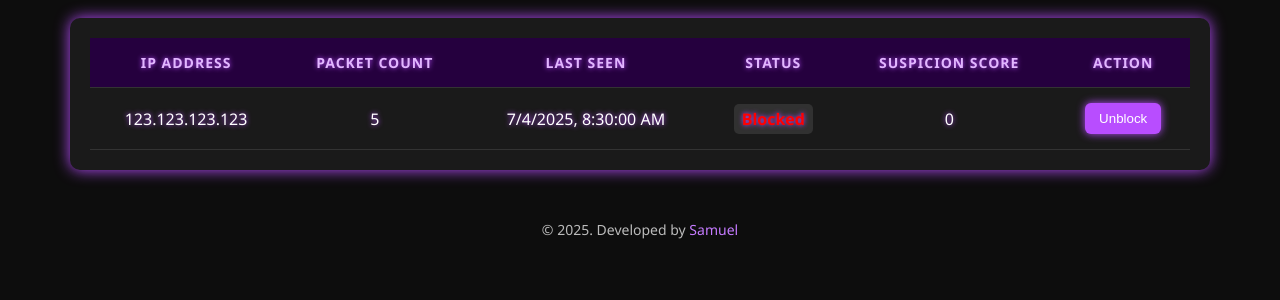
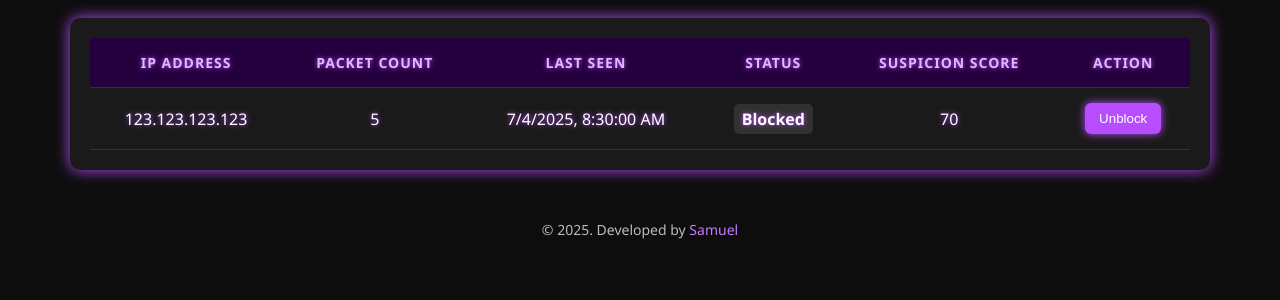
Before and after one commit to samuelkcherian/ddos-protection-system, a Flask app: page /dashboard in a window 1280 px wide. Shown: the part 152-452 px from the top of the page. Run offline with Flask 3, Linux system fonts and the light colour scheme; the visitor is signed in with stand-in values (Sample User, id 1).

Commit message:
some changes in blocking process

```diff
--- a/app.py
+++ b/app.py
@@ -233,7 +233,11 @@
             parsed_times = [datetime.fromisoformat(ts) for ts in timestamps]
             recent = [ts for ts in parsed_times if now - ts <= timedelta(seconds=5)]
 
-            entry["suspicion_score"] = calculate_suspicion_score(entry)
+            new_score = calculate_suspicion_score(entry)
+            if entry.get("suspicion_score") != new_score:
+                entry["suspicion_score"] = new_score
+                updated = True
+
             print(f"🧠 Score for {entry['ip']}: {entry['suspicion_score']}")
 
             if len(recent) >= 10:
--- a/templates/dashboard.html
+++ b/templates/dashboard.html
@@ -88,11 +88,11 @@
                             scoreClass = "text-green-400";
                         }
 
-                        let statusClass = "";
-                        if (status === "Blocked") statusStyle = "color: red; font-weight: bold;";
-                        else if (status === "Suspicious") statusStyle = "color: orange; font-weight: bold";
-                        else if (status == "Monitoring") statusStyle = "color: skyblue; font-weight: bold;";
-                        else statusStyle = "color: lightgreen; font-weight: bold;";
+                        let statusStyle = "padding: 2px 6px; border-radius: 6px; font-weight: bold;";
+                        if (status === "Blocked") statusStyle += "background-color: #ff3b3b; color: white;";
+                        else if (status === "Suspicious") statusStyle += "background-color: orange; color: black";
+                        else if (status == "Monitoring") statusStyle += "background-color: #00bfff; color: black;";
+                        else statusStyle += "background-color: #4CAF50; color:white;";
 
                         const row = `
                           <tr class="border-b border-gray-600 hover:bg-[#33334d] transition duration-200">
```
